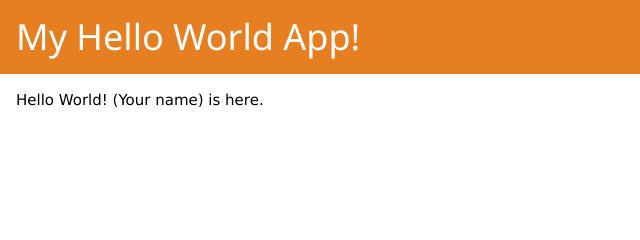
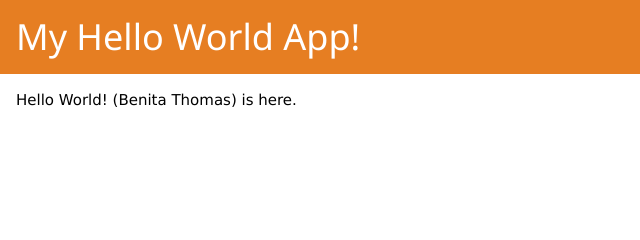
Before and after one commit to benitathomas/App-2-HelloWorld, a plain HTML site: page index.html in a window 1280 px wide. Shown: the top 240 px of the page, 0-640 px from the left. Drawn offline with Linux system fonts and the light colour scheme.

Commit message:
Update index.html

```diff
--- a/index.html
+++ b/index.html
@@ -17,7 +17,7 @@
 
 	<div class="w3-container"><!-- place main content here and it will show up between header and footer.-->
 
-		<p>Hello World! (Your name) is here.</p>
+		<p>Hello World! (Benita Thomas) is here.</p>
 
 	</div><!-- /content -->
 
```
